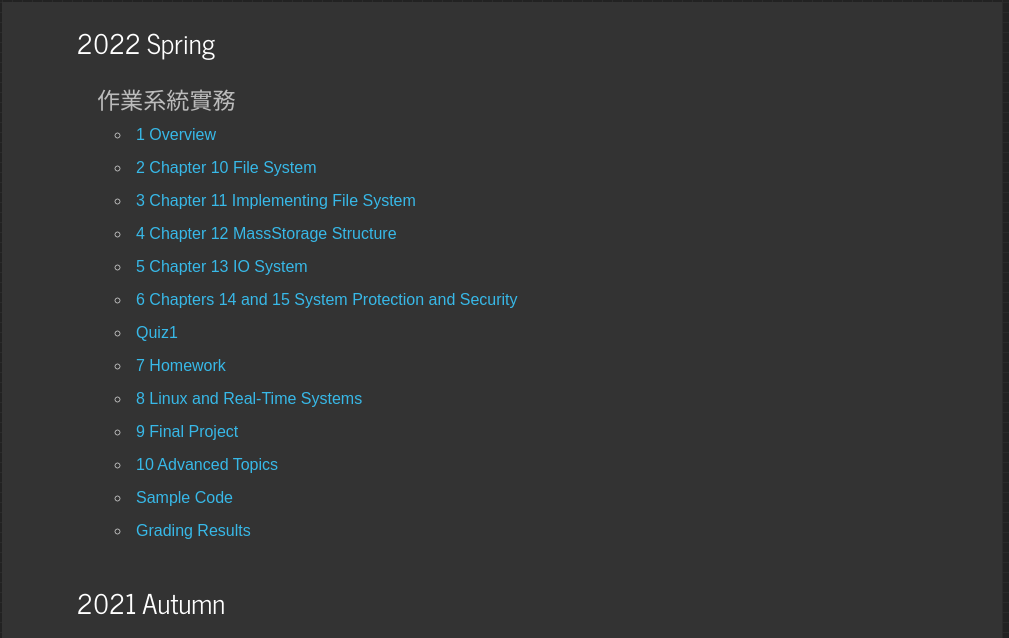
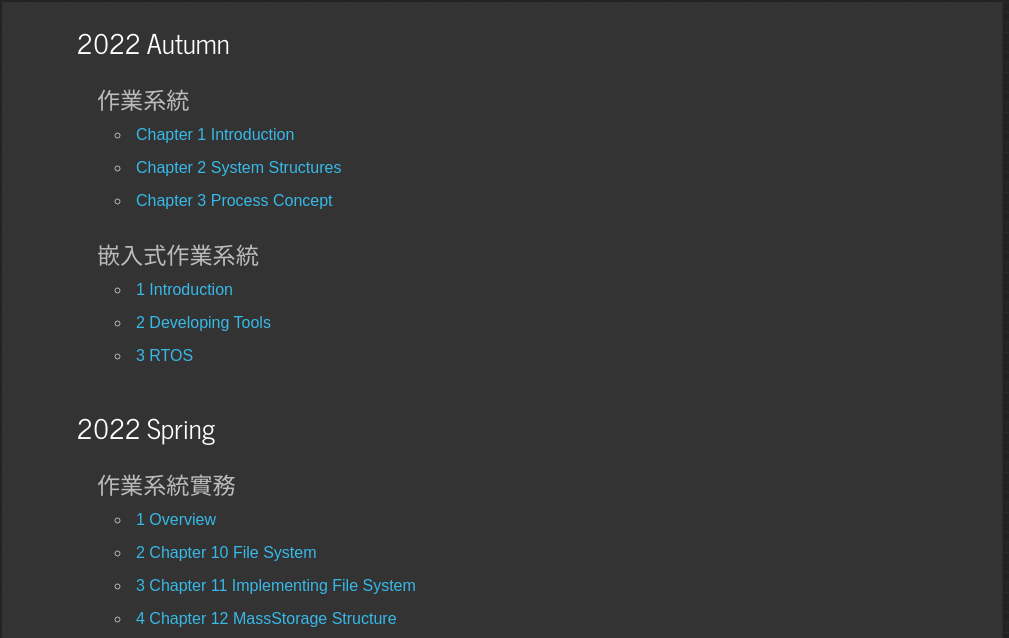
Before and after one commit to icechewei/webpage, a plain HTML site: page teachingC.html in a window 1280 px wide. Shown: the part 128-766 px from the top of the page, without its empty margins (138-1147 px from the left). Drawn offline with Linux system fonts and the light colour scheme.

Commit message:
2022Autumn

```diff
--- a/teachingC.html
+++ b/teachingC.html
@@ -31,6 +31,45 @@
     </header>
     <div id="site_content">
    	  <div id="paper_content">
+
+
+	<h1> 2022 Autumn </h1>
+	<ol>
+		<h2><font face="標楷體">作業系統</font></h2>
+		<font size=3>
+        	<ul>
+        	<ul>
+			<li>
+			<a href="files/OS2022Autumn/ch01-Introduction.pdf">Chapter 1  Introduction</a>
+			</li>
+			<li>
+			<a href="files/OS2022Autumn/ch02-SystemStructures.pdf">Chapter 2 System Structures</a>
+			</li>
+			<li>
+			<a href="files/OS2022Autumn/ch03-ProcessConcept.pdf">Chapter 3 Process Concept</a>
+			</li>
+		</ul>
+		</ul>
+        	</font>
+
+		<h2><font face="標楷體">嵌入式作業系統</font></h2>
+		<font size=3>
+		<ul>
+        	<ul>
+
+			<li>
+			<a href="files/EOS2022Autumn/1-Introduction.pdf">1 Introduction</a>
+			</li>
+			<li>
+			<a href="files/EOS2022Autumn/2-DevelopingTools.pdf">2 Developing Tools</a>
+			</li>
+			<li>
+			<a href="files/EOS2022Autumn/3-RTOS.pdf">3 RTOS</a>
+			</li>
+        	</ul>
+        	</ul>
+        	</font>
+	</ol>
 
 	<h1> 2022 Spring </h1>
 	<ol>
```
Also changed, not shown: teaching.html (+42 -0 lines), 6 other files.
